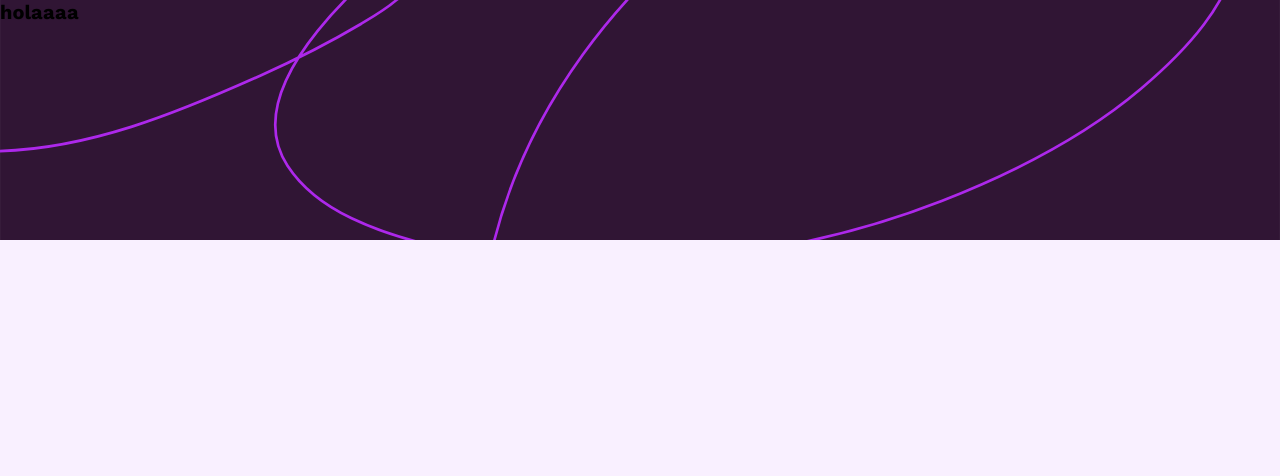
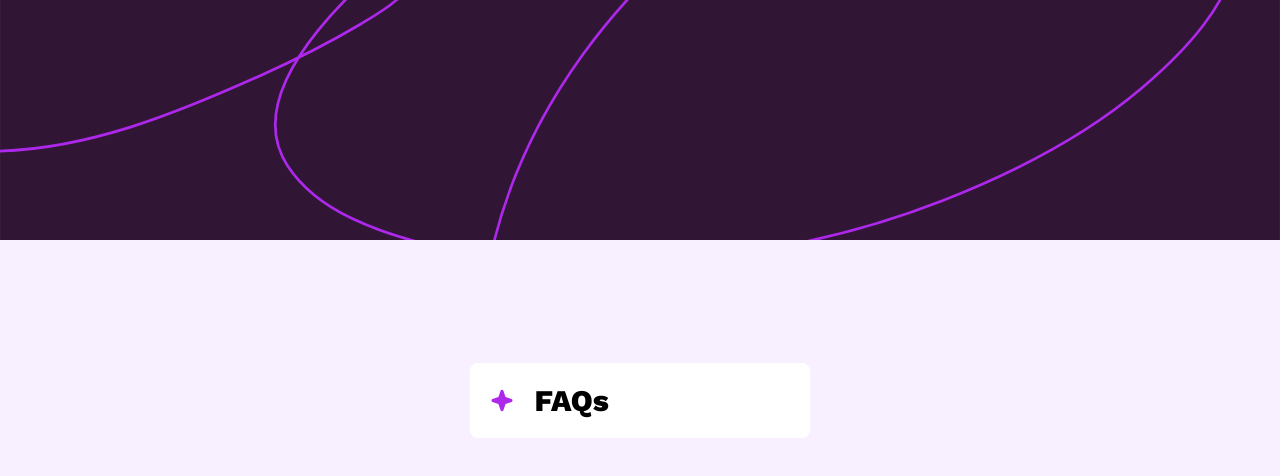
Before and after one commit to SeroTomas/faq-accordion, a React (Vite) app: page / in a window 1280 px wide. Shown: the top 476 px of the page. Built offline with nearby package versions, Linux system fonts and the light colour scheme.

Commit message:
working on Question component

```diff
--- a/src/App.tsx
+++ b/src/App.tsx
@@ -1,8 +1,11 @@
 import styled from "styled-components"
 import { Colors } from "./utilities"
+import { FaqContainer } from "./components"
 
 
 const AppLayout = styled.div`
+  display:grid;
+  place-items: center;
   height: 100vh;
   background-color:${Colors.lightPink};
   position: relative;
@@ -28,7 +31,7 @@ function App() {
 
   return (
     <AppLayout>
-    <h1>holaaaa</h1>
+      <FaqContainer />
     </AppLayout>
   )
 }
--- /dev/null
+++ b/src/components/FaqContainer.tsx
@@ -0,0 +1,22 @@
+import { Colors } from "@/utilities"
+import styled from "styled-components"
+import { FaqHeader } from "."
+
+const FaqLayout = styled.div`
+background-color: ${Colors.white};
+min-width: 340px;
+padding: 20px;
+border-radius: 8px;
+
+`
+
+const FaqContainer = () => {
+    return (
+        <FaqLayout>
+            <FaqHeader/>
+
+
+        </FaqLayout>
+    )
+}
+export default FaqContainer
--- /dev/null
+++ b/src/components/FaqHeader.tsx
@@ -0,0 +1,19 @@
+import styled from "styled-components"
+import { Icon, Title } from "@/components"
+
+
+const FaqHeaderLayout = styled.div`
+    display: flex;
+    align-items: center;
+    gap: 20px;
+`
+
+const FaqHeader = () => {
+  return (
+    <FaqHeaderLayout>
+        <Icon src="/public/images/icon-star.svg"/>
+        <Title>FAQs</Title>
+    </FaqHeaderLayout>
+  )
+}
+export default FaqHeader
--- /dev/null
+++ b/src/components/Icon.ts
@@ -0,0 +1,5 @@
+import styled from "styled-components";
+
+export const Icon = styled.img`
+    height: 25px;
+`
--- /dev/null
+++ b/src/components/Question.tsx
@@ -0,0 +1,27 @@
+import styled from "styled-components"
+import { QuestionHeader } from "@/components"
+import { useState } from "react"
+
+
+const QuestionLayout = styled.div`
+    display: flex;
+    flex-direction: column;
+`
+
+const Question = () => {
+
+    const [isOpen, setIsOpen] = useState(false);
+
+
+    const handleOpen = () => {
+        setIsOpen(!isOpen)
+    }
+
+    return (
+        <QuestionLayout>
+            <QuestionHeader handleOpen={handleOpen} isOpen />
+
+        </QuestionLayout>
+    )
+}
+export default Question
--- /dev/null
+++ b/src/components/QuestionHeader.tsx
@@ -0,0 +1,31 @@
+import styled from "styled-components"
+import { Icon } from "@/components"
+
+const QuestionHeaderLayout = styled.button`
+    outline: none;
+    background-color: none;
+    display: flex;
+`
+
+const QuestionTitle = styled.p`
+    font-size: 1.2rem;
+    font-weight: 600;
+`
+
+interface Props {
+    title: string
+    isOpen: boolean
+    handleOpen: () => void
+}
+
+const QuestionHeader = ({ title, isOpen, handleOpen }: Props) => {
+
+
+    return (
+        <QuestionHeaderLayout onClick={handleOpen}>
+            <QuestionTitle>{title}</QuestionTitle>
+            <Icon src={isOpen ? "/public/images/icon-plus.svg" : "/public/images/icon-minus.svg"}/>
+        </QuestionHeaderLayout>
+    )
+}
+export default QuestionHeader
--- /dev/null
+++ b/src/components/Title.ts
@@ -0,0 +1,6 @@
+import styled from "styled-components";
+
+export const Title = styled.h2`
+    font-size: 3rem;
+    font-weight: 800;
+`
--- /dev/null
+++ b/src/components/index.ts
@@ -0,0 +1,7 @@
+export { default as FaqContainer } from './FaqContainer';
+export { default as FaqHeader } from './FaqHeader';
+export * from './Icon';
+export { default as Question } from './Question';
+export { default as QuestionHeader } from './QuestionHeader';
+export * from './Title';
+export * from './index';
```
